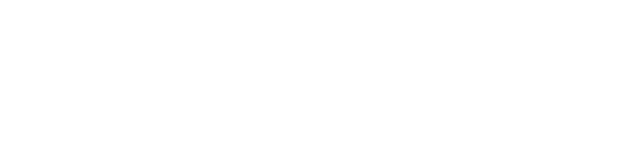
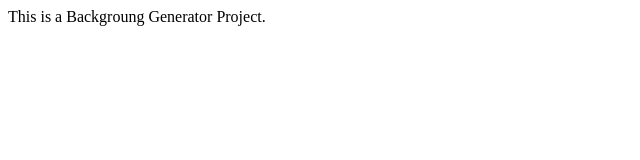
Before and after one commit to purba1698/bg-generator, a plain HTML site: page index.html in a window 1280 px wide. Shown: the whole page, without its empty margins (0-640 px from the left). Drawn offline with Linux system fonts and the light colour scheme.

Commit message:
changing..

```diff
--- a/index.html
+++ b/index.html
@@ -5,6 +5,6 @@
 	<title>BG-Generator</title>
 </head>
 <body>
-
+This is a Backgroung Generator Project.
 </body>
 </html>
```
